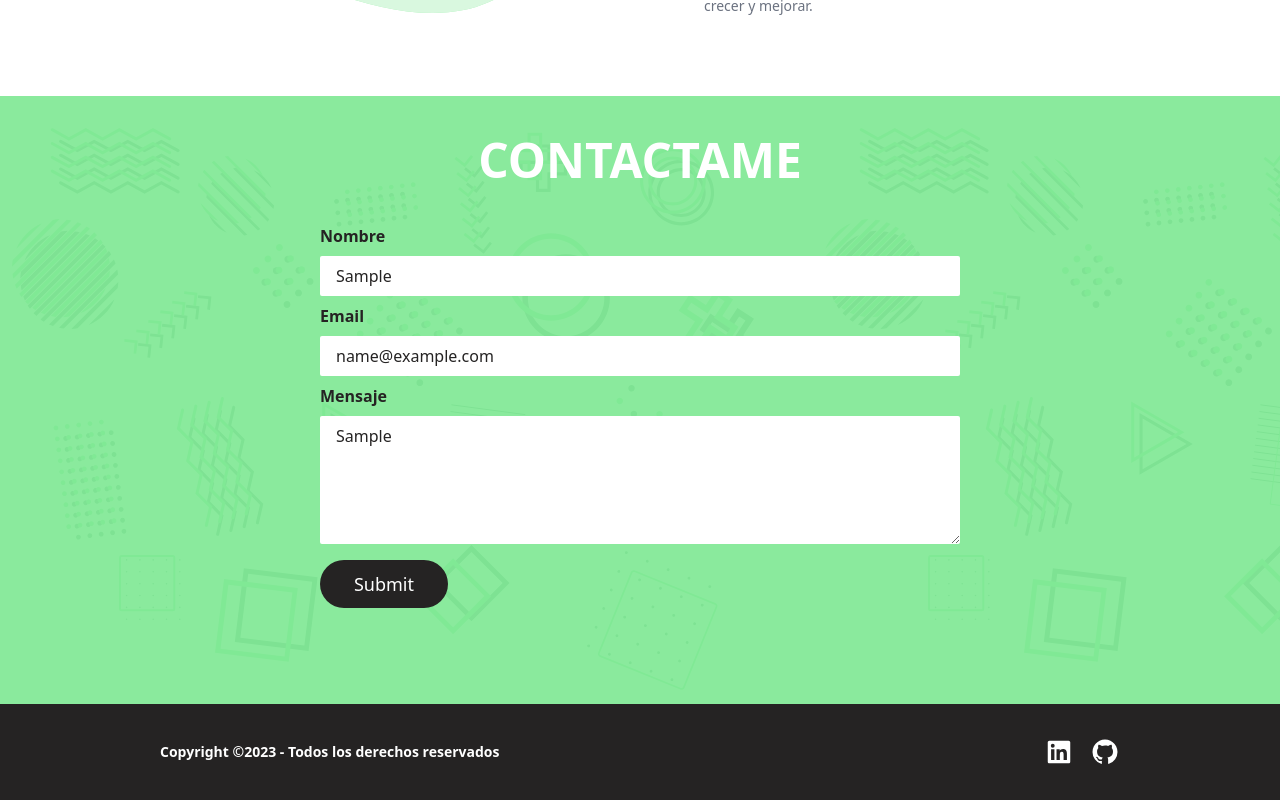
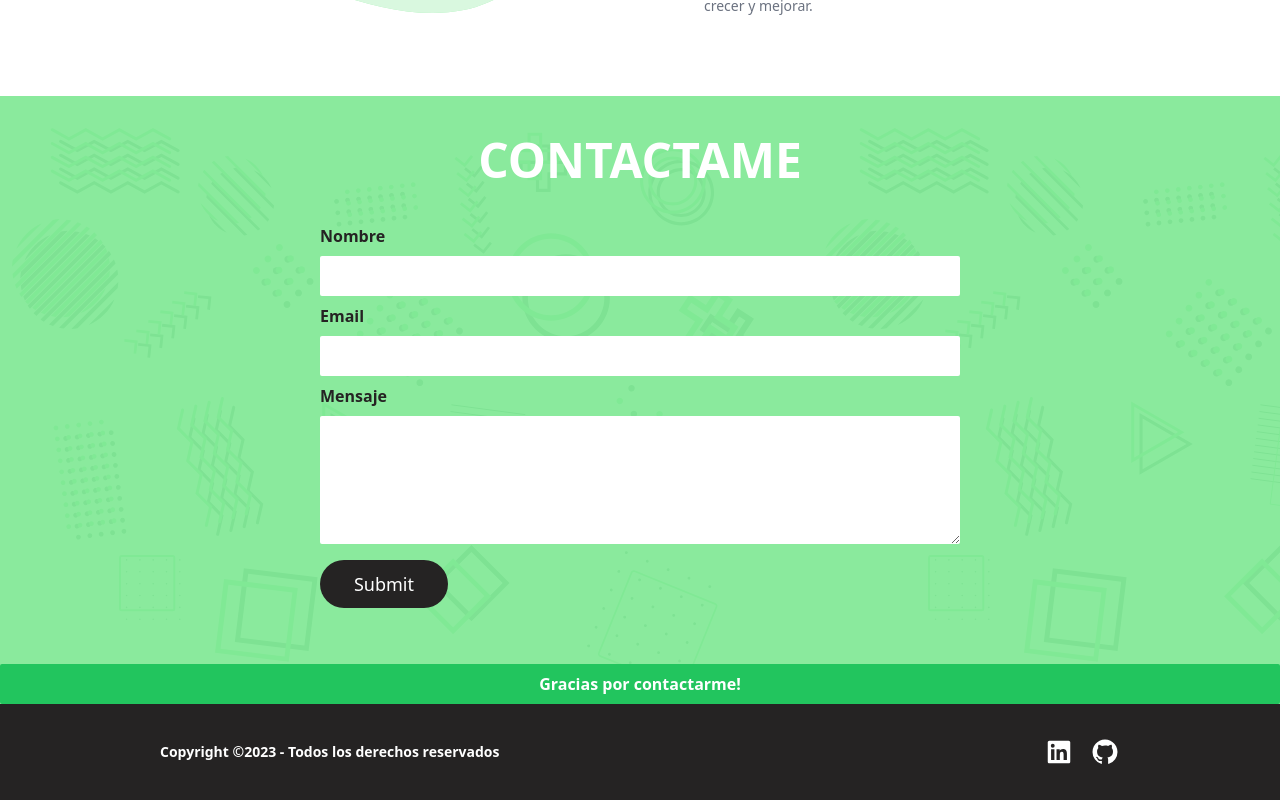
Before and after one commit to julioxr/porfolio, a Next.js app: page / in a window 1280 px wide. Both pictures are taken after typing "Sample", "name@example.com", "Sample" into the empty fields and a click on the button "Submit". Shown: the part 3068-3868 px from the top of the page. Built offline with nearby package versions, Linux system fonts and the light colour scheme.

Commit message:
Ahora el form valida input y tiene validaciones con animaciones

```diff
--- /dev/null
+++ b/src/components/contacto/CongratsContacto.jsx
@@ -0,0 +1,33 @@
+import { useEffect } from "react";
+import { motion } from "framer-motion";
+
+const CongratsContacto = ({ error }) => {
+    const validatedStyle = error
+        ? "bg-red-500 text-white"
+        : "bg-green-500 text-white";
+
+    return (
+        <motion.div
+            initial={{ opacity: 0 }}
+            animate={{
+                opacity: 1,
+            }}
+            transition={{ duration: 0.3 }}
+            exit={{ opacity: 0 }}
+            className={`${validatedStyle} absolute flex bottom-0 px-12 h-10 w-full rounded-sm items-center justify-center font-semibold left-0 right-0 `}
+        >
+            <motion.p
+                initial={{ x: -500 }}
+                animate={{ x: 0 }}
+                exit={{ x: 500 }}
+                transition={{ duration: 0.3 }}
+            >
+                {error
+                    ? "Los campos no pueden estar vacios"
+                    : "Gracias por contactarme!"}
+            </motion.p>
+        </motion.div>
+    );
+};
+
+export default CongratsContacto;
--- a/src/components/contacto/FormContacto.jsx
+++ b/src/components/contacto/FormContacto.jsx
@@ -1,18 +1,46 @@
 "use client";
-import React from "react";
+import { useState } from "react";
 import { useForm, ValidationError } from "@formspree/react";
+import { AnimatePresence } from "framer-motion";
+import CongratsContacto from "./CongratsContacto";
 
 const FormContacto = () => {
     const [state, handleSubmit] = useForm("xvonvajk");
+    const [showCongrats, setShowCongrats] = useState(false);
+    const [name, setName] = useState("");
+    const [email, setEmail] = useState("");
+    const [message, setMessage] = useState("");
+    const [error, setError] = useState(false);
 
-    if (state.succeeded) {
-        return <p>Thanks for joining!</p>;
-    }
+    const clearInputs = () => {
+        setName("");
+        setEmail("");
+        setMessage("");
+    };
+
+    const validateEmptyInput = (event) => {
+        if (name == "" || email == "" || message == "") {
+            setShowCongrats(true);
+            setError(true);
+            setTimeout(() => setShowCongrats(false), 3000);
+        } else {
+            // handleSubmit(event);
+            clearInputs();
+            setShowCongrats(true);
+            setError(false);
+            setTimeout(() => setShowCongrats(false), 3000); // 3 segundos
+        }
+    };
+
+    const handleFormSubmit = async (event) => {
+        event.preventDefault();
+        validateEmptyInput();
+    };
 
     return (
         <div className="flex justify-center pb-14 sm:pb-24">
             <form
-                onSubmit={handleSubmit}
+                onSubmit={handleFormSubmit}
                 className="w-[40rem] flex flex-col gap-2"
             >
                 <label htmlFor="name" className="font-semibold">
@@ -23,6 +51,10 @@ const FormContacto = () => {
                     type="name"
                     name="nombre"
                     className="w-full rounded-sm h-10 pl-4 appearance-none font-light focus:outline-none"
+                    onChange={(e) => {
+                        setName(e.target.value);
+                    }}
+                    value={name}
                 />
                 <ValidationError
                     prefix="Name"
@@ -38,6 +70,10 @@ const FormContacto = () => {
                     type="email"
                     name="email"
                     className="w-full rounded-sm h-10 pl-4 appearance-none font-light focus:outline-none"
+                    onChange={(e) => {
+                        setEmail(e.target.value);
+                    }}
+                    value={email}
                 />
                 <ValidationError
                     prefix="Email"
@@ -53,6 +89,10 @@ const FormContacto = () => {
                     id="message"
                     name="mensaje"
                     className="w-full h-32  rounded-sm pl-4 pt-2 appearance-none font-light focus:outline-none"
+                    onChange={(e) => {
+                        setMessage(e.target.value);
+                    }}
+                    value={message}
                 />
                 <ValidationError
                     prefix="Message"
@@ -67,6 +107,11 @@ const FormContacto = () => {
                     Submit
                 </button>
             </form>
+            <AnimatePresence>
+                {showCongrats && (
+                    <CongratsContacto error={error} setError={setError} />
+                )}
+            </AnimatePresence>
         </div>
     );
 };
--- a/src/components/contacto/MainContacto.jsx
+++ b/src/components/contacto/MainContacto.jsx
@@ -1,13 +1,12 @@
-import React from "react";
 import FormContacto from "./FormContacto";
 
 const MainContacto = () => {
     return (
         <section
-            className="bg-celadon w-full text-night bg-[url('/ornament.svg')] px-8"
+            className="bg-celadon relative w-full text-night bg-[url('/ornament.svg')] px-8"
             id="contacto"
         >
-            <div className="container mx-auto">
+            <div className="container mx-auto ">
                 <h2 className="font-bold text-5xl py-6 sm:py-10 text-white text-center">
                     CONTACTAME
                 </h2>
--- a/src/components/footer/MainFooter.jsx
+++ b/src/components/footer/MainFooter.jsx
@@ -3,7 +3,7 @@ import SocialsHero from "./SocialsFooter";
 
 const MainFooter = () => {
     return (
-        <footer className="h-24 bg-night text-white px-8 sm:px-0">
+        <footer className="h-24 bg-night text-white px-8 sm:px-0 z-40">
             <div className="container mx-auto flex sm:flex-row flex-col-reverse justify-center gap-2 sm:gap-0 sm:justify-between items-center h-full">
                 <div>
                     <p className="font-semibold text-sm">
--- a/src/components/hero/TextHero.jsx
+++ b/src/components/hero/TextHero.jsx
@@ -12,7 +12,7 @@ const TextHero = () => {
                 , un apasionado desarrollador web que vive en Argentina, Buenos
                 Aires.
             </p>
-            <button className="md:py-1 md:px-3 sm:w-52 bg-celadon text-white font-semibold rounded-full my-6 text-lg h-14">
+            <button className="md:py-1 md:px-3 w-60 self-center sm:w-52 bg-celadon text-white font-semibold rounded-full my-6 text-lg h-14">
                 Contactame
             </button>
         </div>
```
